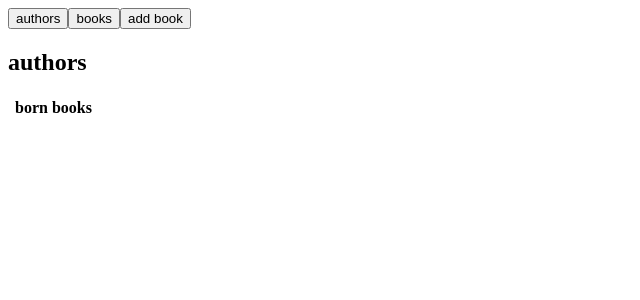
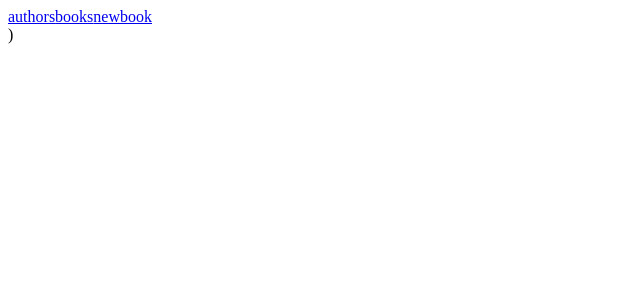
Before and after one commit to leeviallu/fullstack-hy-osa-8, a React (Create React App) app in the folder library-frontend/: page / in a window 1280 px wide. Shown: the top 300 px of the page, without its empty margins (0-640 px from the left). Built offline with nearby package versions, Linux system fonts and the light colour scheme.

Commit message:
Muokattu käyttöön React Router

```diff
--- a/library-frontend/package.json
+++ b/library-frontend/package.json
@@ -8,6 +8,7 @@
     "@testing-library/user-event": "^13.5.0",
     "react": "^18.2.0",
     "react-dom": "^18.2.0",
+    "react-router-dom": "^6.11.2",
     "react-scripts": "5.0.1",
     "web-vitals": "^2.1.4"
   },
--- a/library-frontend/src/App.js
+++ b/library-frontend/src/App.js
@@ -1,26 +1,23 @@
-import { useState } from 'react'
-import Authors from './components/Authors'
-import Books from './components/Books'
-import NewBook from './components/NewBook'
+import { Routes, Route, Link } from "react-router-dom";
+import Authors from "./components/Authors";
+import Books from "./components/Books";
+import NewBook from "./components/NewBook";
 
 const App = () => {
-  const [page, setPage] = useState('authors')
+    return (
+        <div>
+            <div>
+                <Link to="/authors">authors</Link>
+                <Link to="/books">books</Link>
+                <Link to="/newbook">newbook</Link>
+            </div>
+            <Routes>
+                <Route path="/authors" element={<Authors />} />
+                <Route path="/books" element={<Books />} />
+                <Route path="/newbook" element={<NewBook />} />
+            </Routes>
+        </div>
+    );
+};
 
-  return (
-    <div>
-      <div>
-        <button onClick={() => setPage('authors')}>authors</button>
-        <button onClick={() => setPage('books')}>books</button>
-        <button onClick={() => setPage('add')}>add book</button>
-      </div>
-
-      <Authors show={page === 'authors'} />
-
-      <Books show={page === 'books'} />
-
-      <NewBook show={page === 'add'} />
-    </div>
-  )
-}
-
-export default App
+export default App;
--- a/library-frontend/src/index.js
+++ b/library-frontend/src/index.js
@@ -1,5 +1,10 @@
-import React from 'react'
-import ReactDOM from 'react-dom/client'
-import App from './App'
+import React from "react";
+import { BrowserRouter } from "react-router-dom";
+import ReactDOM from "react-dom/client";
+import App from "./App";
 
-ReactDOM.createRoot(document.getElementById('root')).render(<App />)
+ReactDOM.createRoot(document.getElementById("root")).render(
+    <BrowserRouter>
+        <App />)
+    </BrowserRouter>
+);
```
Also changed, not shown: 1 other file (tests, documents, lock files or other folders).
